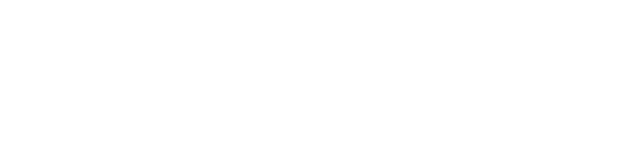
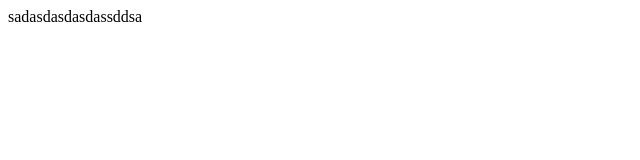
Before and after one commit to Ganchenko-Ilya/getTest2, a plain HTML site: page index.html in a window 1280 px wide. Shown: the whole page, without its empty margins (0-640 px from the left). Drawn offline with Linux system fonts and the light colour scheme.

Commit message:
Revert "ssadasdsada"

```diff
--- a/index.html
+++ b/index.html
@@ -7,6 +7,6 @@
     <title>Document</title>
 </head>
 <body>
-
+   sadasdasdasdassddsa
 </body>
 </html>
```
